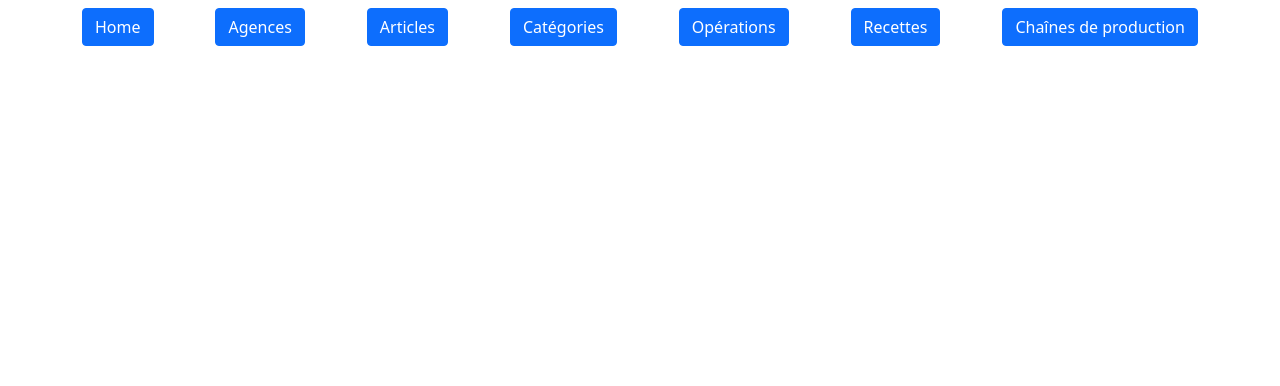
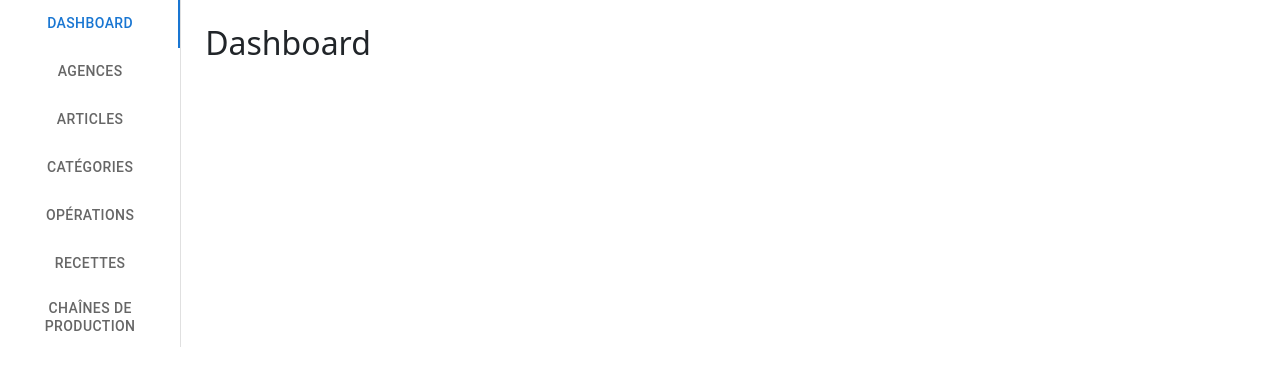
Before and after one commit to Myrendir/calcul-reno-app, a Next.js app: page / in a window 1280 px wide. Shown: the top 386 px of the page. Built offline with nearby package versions, Linux system fonts and the light colour scheme.

Commit message:
Ajout navbar + page en components

```diff
--- /dev/null
+++ b/components/layout/Agencies/agencies.js
@@ -0,0 +1,11 @@
+import GetAll from "../../../services/api";
+import Biglist from "../../listing/Biglist/Biglist";
+
+export default function Agencies() {
+    const data = GetAll('agencies');
+    return (
+        <>
+            <Biglist data={data} id={true}/>
+        </>
+    )
+}
--- /dev/null
+++ b/components/layout/Articles/articles.js
@@ -0,0 +1,11 @@
+import GetAll from "../../../services/api";
+import Biglist from "../../listing/Biglist/Biglist";
+
+export default function Articles() {
+    const data = GetAll('articles');
+    return (
+        <>
+            <Biglist data={data} id={true}/>
+        </>
+    )
+}
--- /dev/null
+++ b/components/layout/Categories/categories.js
@@ -0,0 +1,11 @@
+import GetAll from "../../../services/api";
+import Biglist from "../../listing/Biglist/Biglist";
+
+export default function Categories() {
+    const data = GetAll('categories');
+    return (
+        <>
+            <Biglist data={data} id={true}/>
+        </>
+    )
+}
--- /dev/null
+++ b/components/layout/Dasbhoard/dashboard.js
@@ -0,0 +1,8 @@
+export default function Dashboard() {
+
+    return (
+        <>
+            <h2>Dashboard</h2>
+        </>
+    )
+}
--- a/components/layout/Navbar/Navbar.js
+++ b/components/layout/Navbar/Navbar.js
@@ -1,31 +1,98 @@
-import Link from "next/link";
+import * as React from 'react';
+import PropTypes from 'prop-types';
+import Tabs from '@mui/material/Tabs';
+import Tab from '@mui/material/Tab';
+import Typography from '@mui/material/Typography';
+import Box from '@mui/material/Box';
+import Home from "../../../pages";
+import Agencies from "../Agencies/agencies";
+import Articles from "../Articles/articles";
+import Categories from "../Categories/categories";
+import Operations from "../Operations/operations";
+import Workunits from "../Workunits/workunits";
+import Recipes from "../Recipes/recipes";
+import Dashboard from "../Dasbhoard/dashboard";
 
-export default function Navbar(){
+function TabPanel(props) {
+    const {children, value, index, ...other} = props;
+
     return (
-        <>
-            <nav className={"navbar container"}>
-                <Link href={'/'}>
-                    <a className={"btn btn-primary"}>Home</a>
-                </Link>
-                <Link href={'/agencies'}>
-                    <a className={"btn btn-primary"}>Agences</a>
-                </Link>
-                <Link href={'/articles'}>
-                    <a className={"btn btn-primary"}>Articles</a>
-                </Link>
-                <Link href={'/categories'}>
-                    <a className={"btn btn-primary"}>Catégories</a>
-                </Link>
-                <Link href={'/operations'}>
-                    <a className={"btn btn-primary"}>Opérations</a>
-                </Link>
-                <Link href={'/recipes'}>
-                    <a className={"btn btn-primary"}>Recettes</a>
-                </Link>
-                <Link href={'/workunits'}>
-                    <a className={"btn btn-primary"}>Chaînes de production</a>
-                </Link>
-            </nav>
-        </>
-    )
+        <div
+            role="tabpanel"
+            hidden={value !== index}
+            id={`vertical-tabpanel-${index}`}
+            aria-labelledby={`vertical-tab-${index}`}
+            {...other}
+        >
+            {value === index && (
+                <Box sx={{p: 3}}>
+                    <div>{children}</div>
+                </Box>
+            )}
+        </div>
+    );
 }
+
+TabPanel.propTypes = {
+    children: PropTypes.node,
+    index: PropTypes.number.isRequired,
+    value: PropTypes.number.isRequired,
+};
+
+function a11yProps(index) {
+    return {
+        id: `vertical-tab-${index}`,
+        'aria-controls': `vertical-tabpanel-${index}`,
+    };
+}
+
+export default function Navbar() {
+    const [value, setValue] = React.useState(0);
+
+    const handleChange = (event, newValue) => {
+        setValue(newValue);
+    };
+
+    return (
+        <Box
+            sx={{flexGrow: 1, bgcolor: 'background.paper', display: 'flex', height: '100%'}}
+        >
+            <Tabs
+                orientation="vertical"
+                variant="scrollable"
+                value={value}
+                onChange={handleChange}
+                sx={{borderRight: 1, borderColor: 'divider'}}
+            >
+                <Tab label="Dashboard" {...a11yProps(0)} />
+                <Tab label="Agences" {...a11yProps(1)} />
+                <Tab label="Articles" {...a11yProps(2)} />
+                <Tab label="Catégories" {...a11yProps(3)} />
+                <Tab label="Opérations" {...a11yProps(4)} />
+                <Tab label="Recettes" {...a11yProps(5)} />
+                <Tab label="Chaînes de production" {...a11yProps(6)} />
+            </Tabs>
+            <TabPanel value={value} index={0} style={{width: '100%'}}>
+                <Dashboard/>
+            </TabPanel>
+            <TabPanel value={value} index={1} style={{width: '100%'}}>
+                <Agencies/>
+            </TabPanel>
+            <TabPanel value={value} index={2} style={{width: '100%'}}>
+                <Articles/>
+            </TabPanel>
+            <TabPanel value={value} index={3} style={{width: '100%'}}>
+                <Categories/>
+            </TabPanel>
+            <TabPanel value={value} index={4} style={{width: '100%'}}>
+                <Operations/>
+            </TabPanel>
+            <TabPanel value={value} index={5} style={{width: '100%'}}>
+                <Recipes/>
+            </TabPanel>
+            <TabPanel value={value} index={6} style={{width: '100%'}}>
+                <Workunits/>
+            </TabPanel>
+        </Box>
+    );
+}
--- /dev/null
+++ b/components/layout/Operations/operations.js
@@ -0,0 +1,11 @@
+import GetAll from "../../../services/api";
+import Biglist from "../../listing/Biglist/Biglist";
+
+export default function Operations() {
+    const data = GetAll('operations');
+    return (
+        <>
+            <Biglist data={data} id={true}/>
+        </>
+    )
+}
--- /dev/null
+++ b/components/layout/Recipes/recipes.js
@@ -0,0 +1,11 @@
+import GetAll from "../../../services/api";
+import Biglist from "../../listing/Biglist/Biglist";
+
+export default function Recipes() {
+    const data = GetAll('recipes');
+    return (
+        <>
+            <Biglist data={data} id={false}/>
+        </>
+    )
+}
--- /dev/null
+++ b/components/layout/Workunits/workunits.js
@@ -0,0 +1,11 @@
+import GetAll from "../../../services/api";
+import Biglist from "../../listing/Biglist/Biglist";
+
+export default function Workunits() {
+    const data = GetAll('workunits');
+    return (
+        <>
+            <Biglist data={data} id={true}/>
+        </>
+    )
+}
```
Also changed, not shown: pages/agencies.js (deleted, +0 -11 lines), pages/test/test.js (added).
